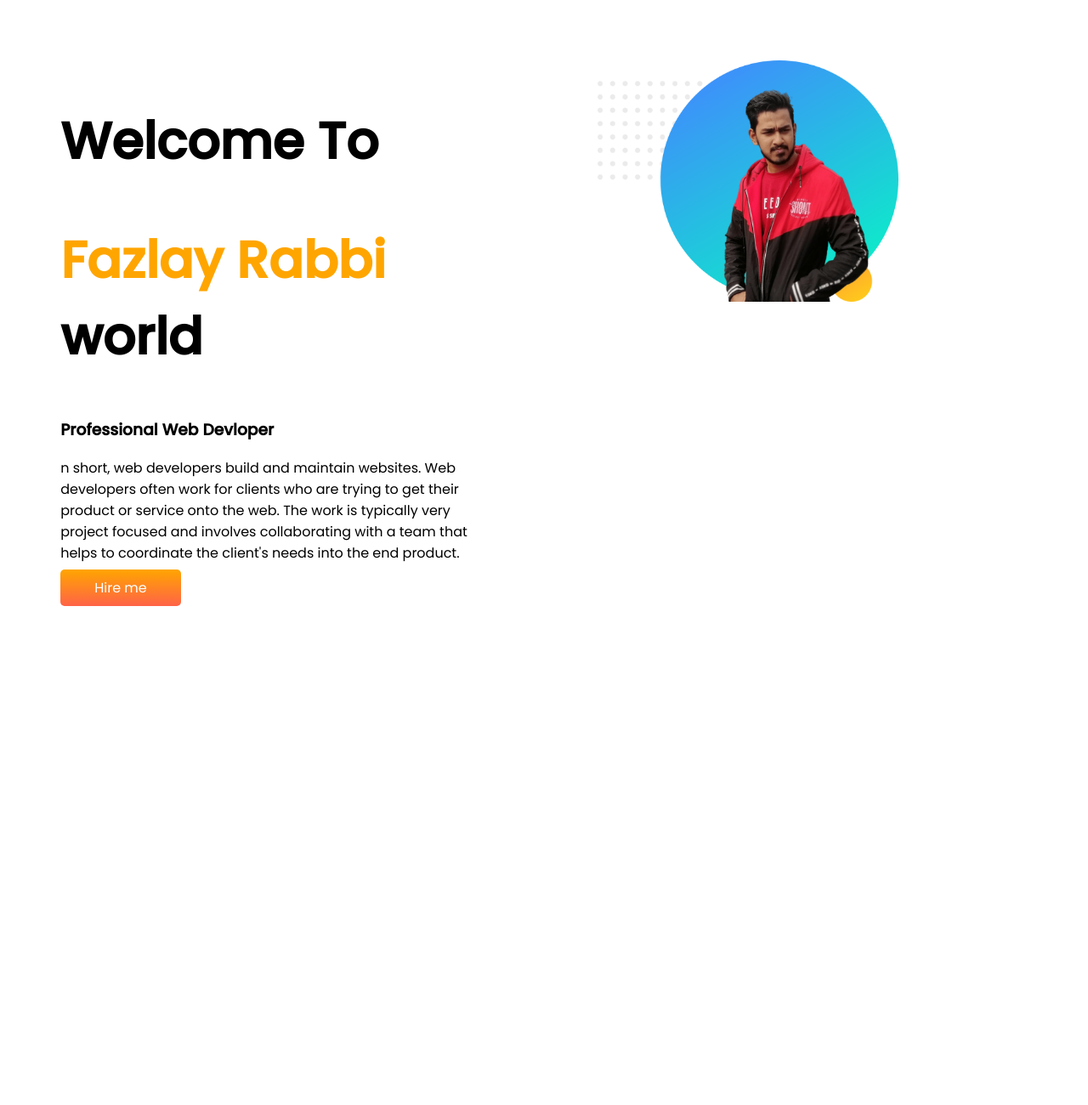
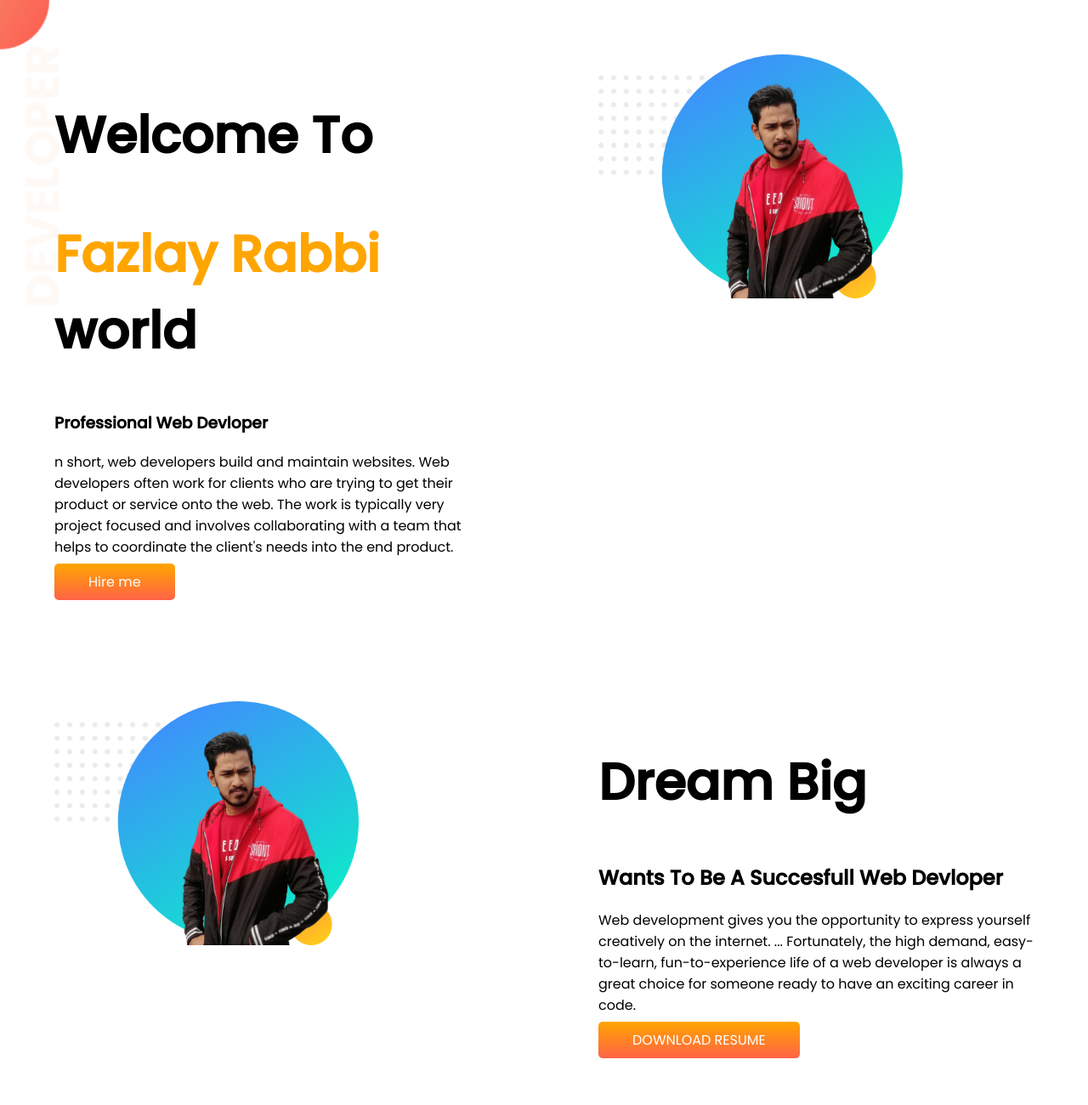
Before and after one commit to fazlay26/devloper-portfolio, a plain HTML site: page index.html in a window 1280 px wide. Shown: the whole page at 85% size. Before the commit the page ends 800 px from the top, so only its background shows below. Drawn offline with Linux system fonts and the light colour scheme.

Commit message:
oklastpush

```diff
--- a/index.html
+++ b/index.html
@@ -13,7 +13,7 @@
 </head>
 
 <body>
-    <section>
+    <section class="top-banner">
         <div class="half-width">
             <h1>Welcome To</h1>
             <h1><span class="orange-color">Fazlay Rabbi</span> world</h1>
@@ -27,6 +27,21 @@
         <div class="half-width">
             <img src="developer-portfolio/faz1.png" alt="">
         </div>
+
+    </section>
+    <section>
+        <div class="half-width">
+            <img src="developer-portfolio/faz1.png" alt="">
+        </div>
+        <div class="half-width">
+            <h1>Dream Big</h1>
+            <h2>Wants To Be A Succesfull Web Devloper</h2>
+            <p>Web development gives you the opportunity to express yourself creatively on the internet. ...
+                Fortunately, the high demand, easy-to-learn, fun-to-experience life of a web developer is always a great
+                choice for someone ready to have an exciting career in code.</p>
+            <a class="link-button" href="https://github.com/fazlay26/devloper-portfolio" target="_blank">DOWNLOAD
+                RESUME</a>
+        </div>
     </section>
 
 
--- a/style.css
+++ b/style.css
@@ -1,5 +1,6 @@
 body{
     font-family: 'Poppins', sans-serif;
+    margin: 0;
 }
 h1{
     font-size: 60px;
@@ -24,3 +25,7 @@ section{
     color: white;
     border-radius: 5px;
 }
+.top-banner{
+    background-image: url(developer-portfolio/top-banner.png);
+    background-repeat: no-repeat;
+}
```
